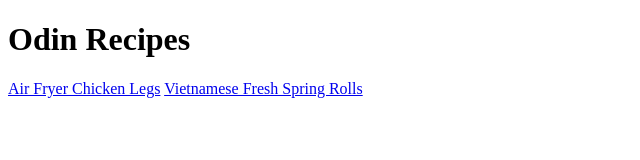
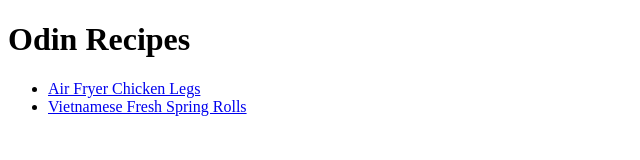
Before and after one commit to maxtrinh/odin-recipes, a plain HTML site: page index.html in a window 1280 px wide. Shown: the whole page, without its empty margins (0-640 px from the left). Drawn offline with Linux system fonts and the light colour scheme.

Commit message:
put the anchor tags in a unorder list so the tags do not put into each other

```diff
--- a/index.html
+++ b/index.html
@@ -7,7 +7,15 @@
     </head>
     <body>
         <h1>Odin Recipes</h1>
-        <a href="./recipes/chickenlegs.html">Air Fryer Chicken Legs</a>
-        <a href="./recipes/spring_rolls.html">Vietnamese Fresh Spring Rolls</a>
+        <ul>
+            <li>
+                <a href="./recipes/chickenlegs.html">Air Fryer Chicken Legs</a>
+            </li>
+            <li>
+                <a href="./recipes/spring_rolls.html"
+                    >Vietnamese Fresh Spring Rolls</a
+                >
+            </li>
+        </ul>
     </body>
 </html>
```
